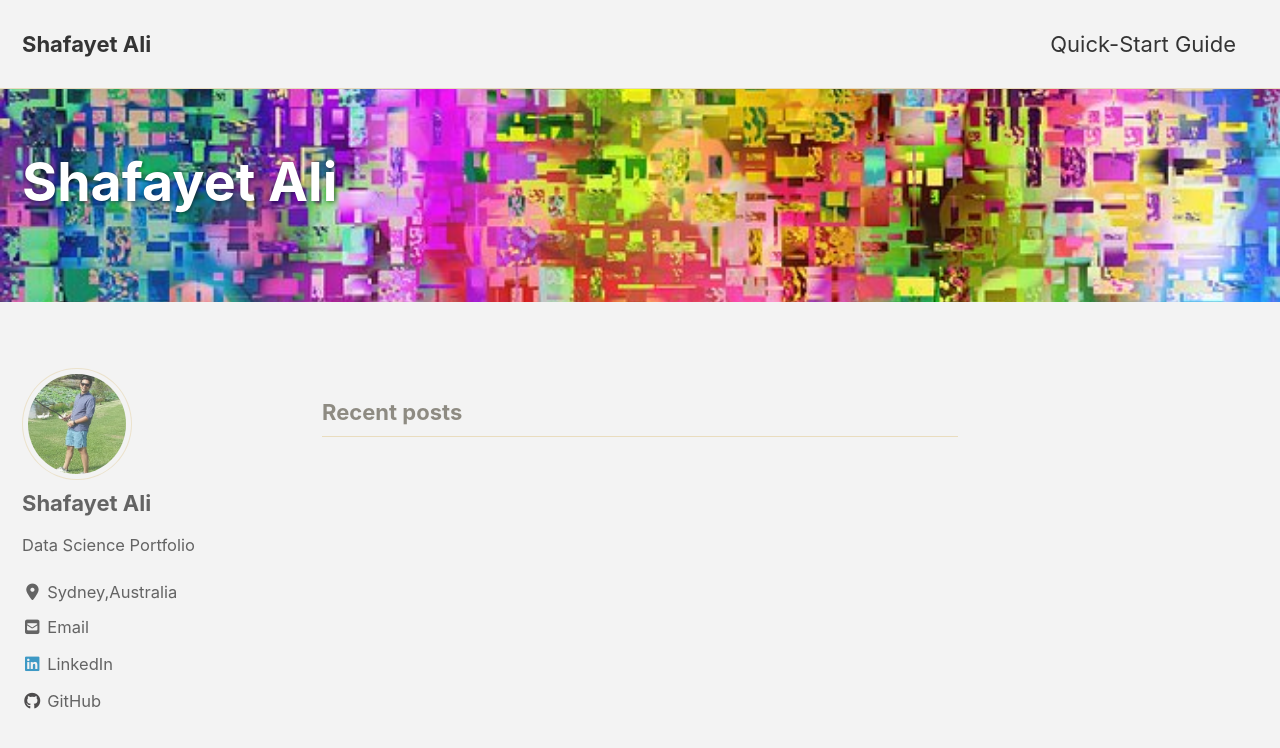
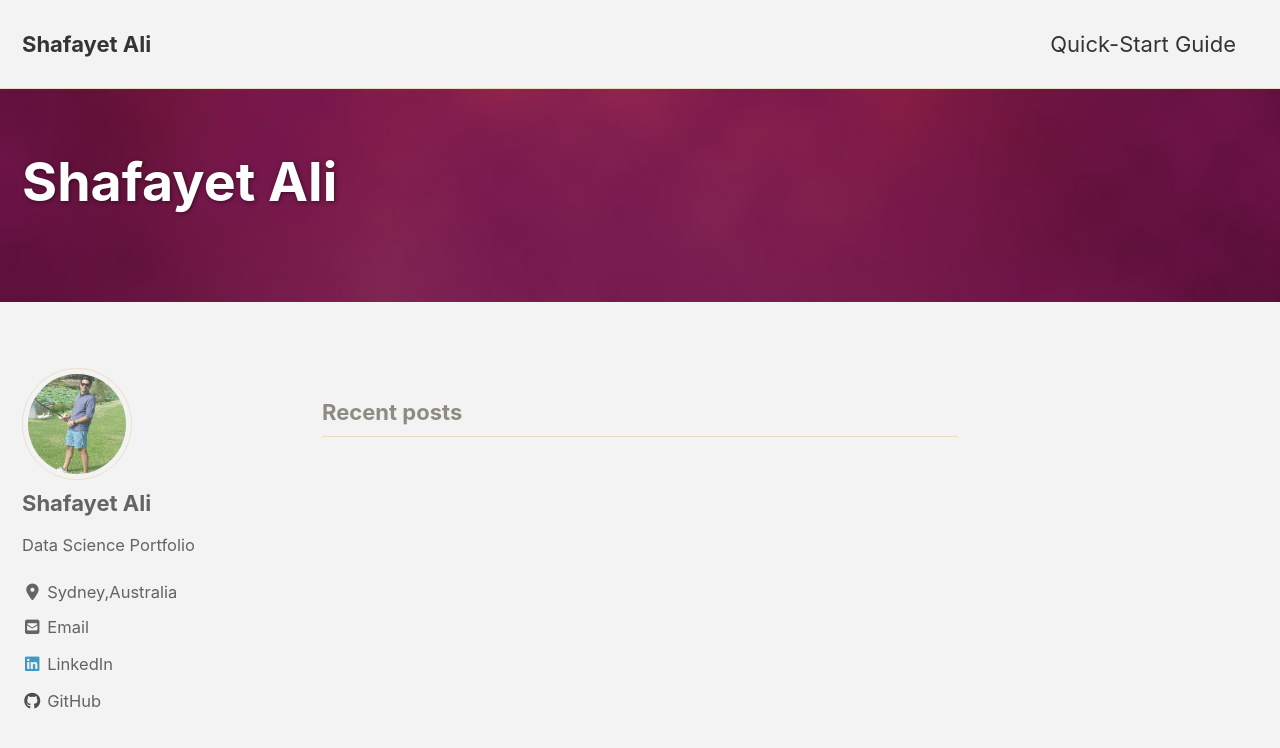
Before and after one commit to shafayet08/shafayet08.github.io, a Jekyll site: the page built from index.html, in a window 1280 px wide and 900 px high. Shown: the top 748 px of the window. Built offline with Jekyll 4.4.1, drawn with Linux system fonts in a browser that asks for light colours; cached includes are drawn as plain includes; nearby versions of some CDN libraries; the list of posts is cut into pages by our own code.

Commit message:
new github

```diff
--- a/index.html
+++ b/index.html
@@ -2,5 +2,5 @@
 layout: home
 author_profile: true
 header:
-  overlay_image: "/images/abstract.jpg"
+  overlay_image: "/images/6.jpg"
 ---
```
Also changed, not shown: images/6.jpg (added).
